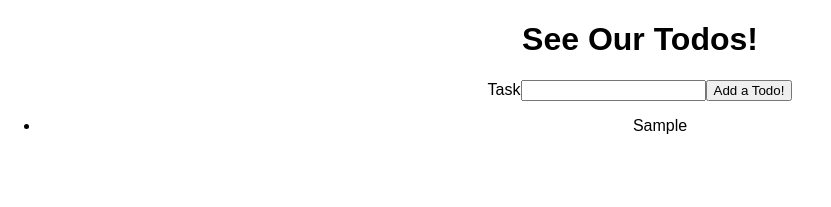
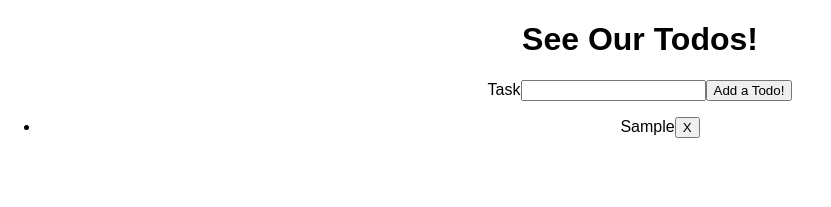
Before and after one commit to adebruyne/react-redux-todos, a React (Create React App) app: page / in a window 1280 px wide. Both pictures are taken after typing "Sample" into the empty fields and a click on the button "Add a Todo!". Shown: the top 207 px of the page, without its empty margins (0-831 px from the left). Built offline with nearby package versions, Linux system fonts and the light colour scheme.

Commit message:
added removeTodo -not functional yet

```diff
--- a/src/Todo.js
+++ b/src/Todo.js
@@ -1,5 +1,11 @@
 import React, { Component } from "react";
+import { removeTodo } from "./actionCreators";
 
-const Todo = ({ task }) => <li>{task}</li>;
+const Todo = ({ task, removeTodo }) => (
+  <li>
+    {task}
+    <button onClick={removeTodo}>X</button>
+  </li>
+);
 
 export default Todo;
--- a/src/TodoList.js
+++ b/src/TodoList.js
@@ -7,6 +7,7 @@ class TodoList extends Component {
     super(props);
     this.handleSubmit = this.handleSubmit.bind(this);
     this.handleChange = this.handleChange.bind(this);
+    this.removeTodo = this.removeTodo.bind(this);
     this.state = {
       task: ""
     };
@@ -26,10 +27,21 @@ class TodoList extends Component {
       [event.target.name]: event.target.value
     });
   }
+  removeTodo(event, id) {
+    debugger;
+    this.props.dispatch({
+      type: "REMOVE_TODO",
+      id
+    });
+  }
 
   render() {
     let todos = this.props.todos.map((val, index) => (
-      <Todo task={val.task} key={index} />
+      <Todo
+        removeTodo={this.removeTodo.bind(this, val.id)}
+        task={val.task}
+        key={index}
+      />
     ));
     return (
       <div>
```
